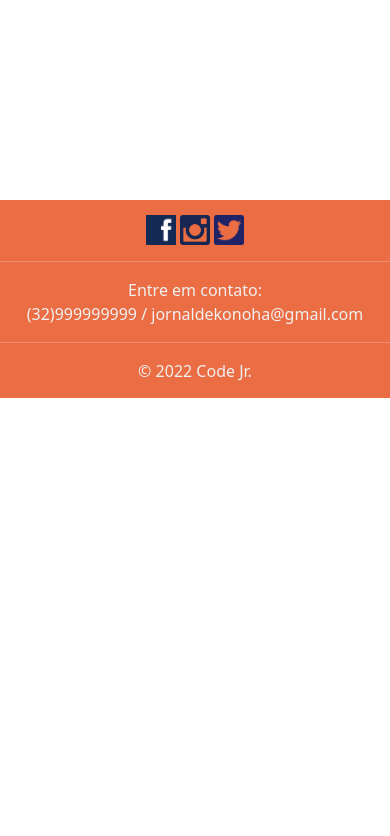
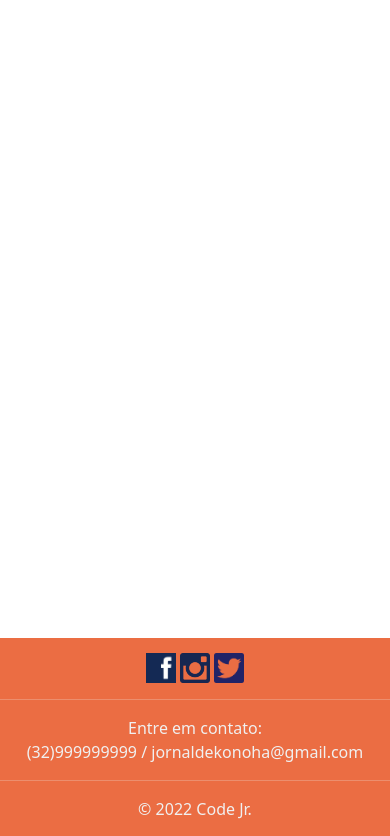
Before and after one commit to Kaymartins/Trainee-2022.2, a PHP site: page /app/views/site/navbar_e_footer.html in a window 390 px wide. Shown: the part 446-1282 px from the top of the page. Before the commit the page ends 844 px from the top, so only its background shows below. Run offline with PHP 8.4, Linux system fonts and the light colour scheme.

Commit message:
removi o position:fixed e corrigi a responsividade adicionando a tag meta no head

```diff
--- a/JornalDeKonoha/app/views/site/navbar_e_footer.html
+++ b/JornalDeKonoha/app/views/site/navbar_e_footer.html
@@ -10,6 +10,8 @@
     <meta charset="utf-8">
     <title>Jornal de Konoha</title>
     <link rel="stylesheet" href="../../../public/css/style.css">
+
+    <meta name="viewport" content="width=device-width, initial-scale=1.0">
 
 </head>
 
@@ -37,6 +39,12 @@
   </div>
 </nav>
 
+
+<h1 style= "padding-bottom: 1000px ;">
+
+</h1>
+
+
     <footer>
             <div>
                 <a href="#"><img class="socialimg" src="../../../public/img/facebook.jpg" alt="Facebook"></a>
--- a/JornalDeKonoha/public/css/style.css
+++ b/JornalDeKonoha/public/css/style.css
@@ -26,7 +26,6 @@ footer {
     color: #F0F0F0;
     padding-bottom: 15px;
     padding-top: 15px;
-    position: fixed;
     bottom: 0;
     width: 100%;
 }
```
